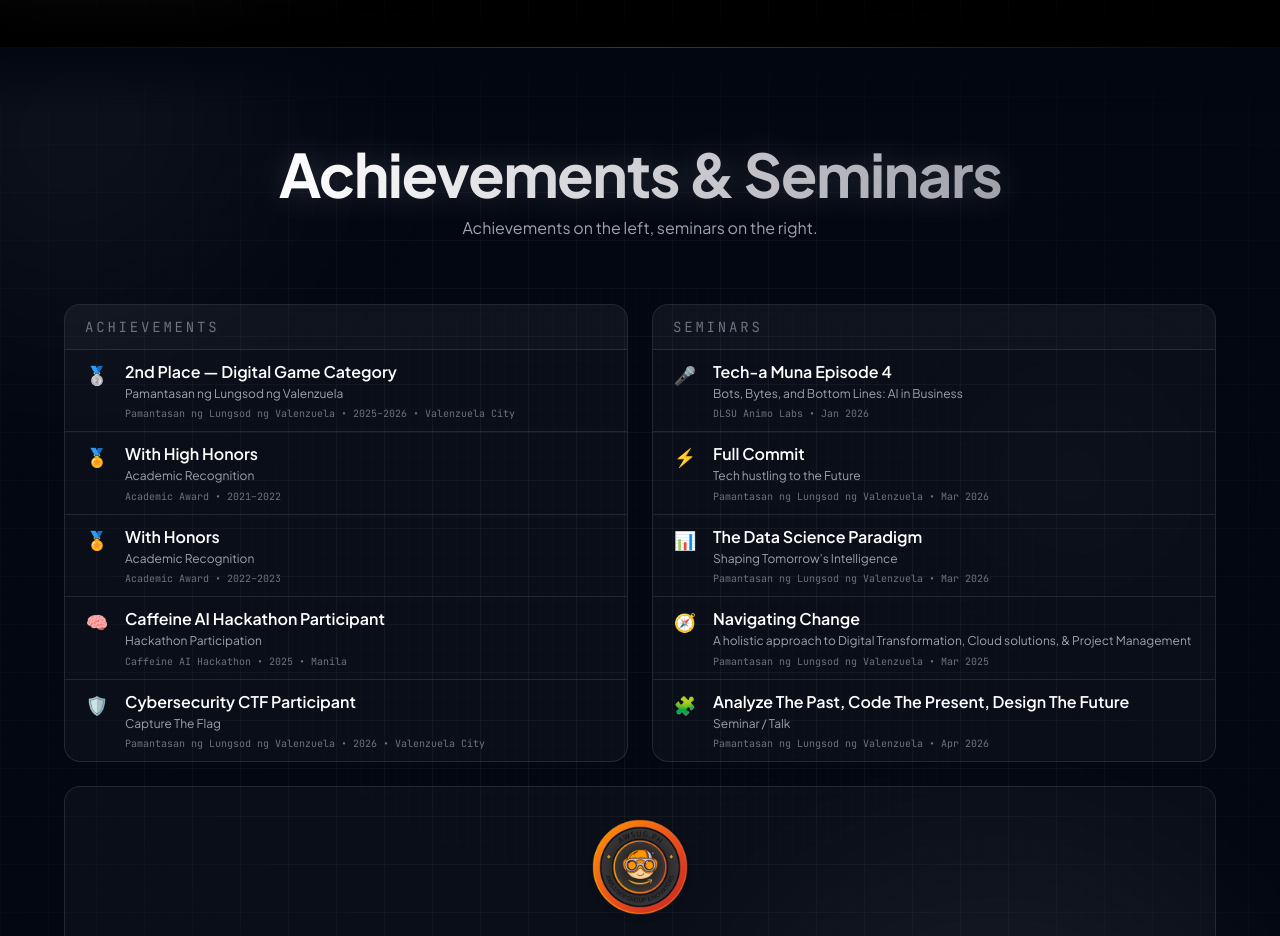
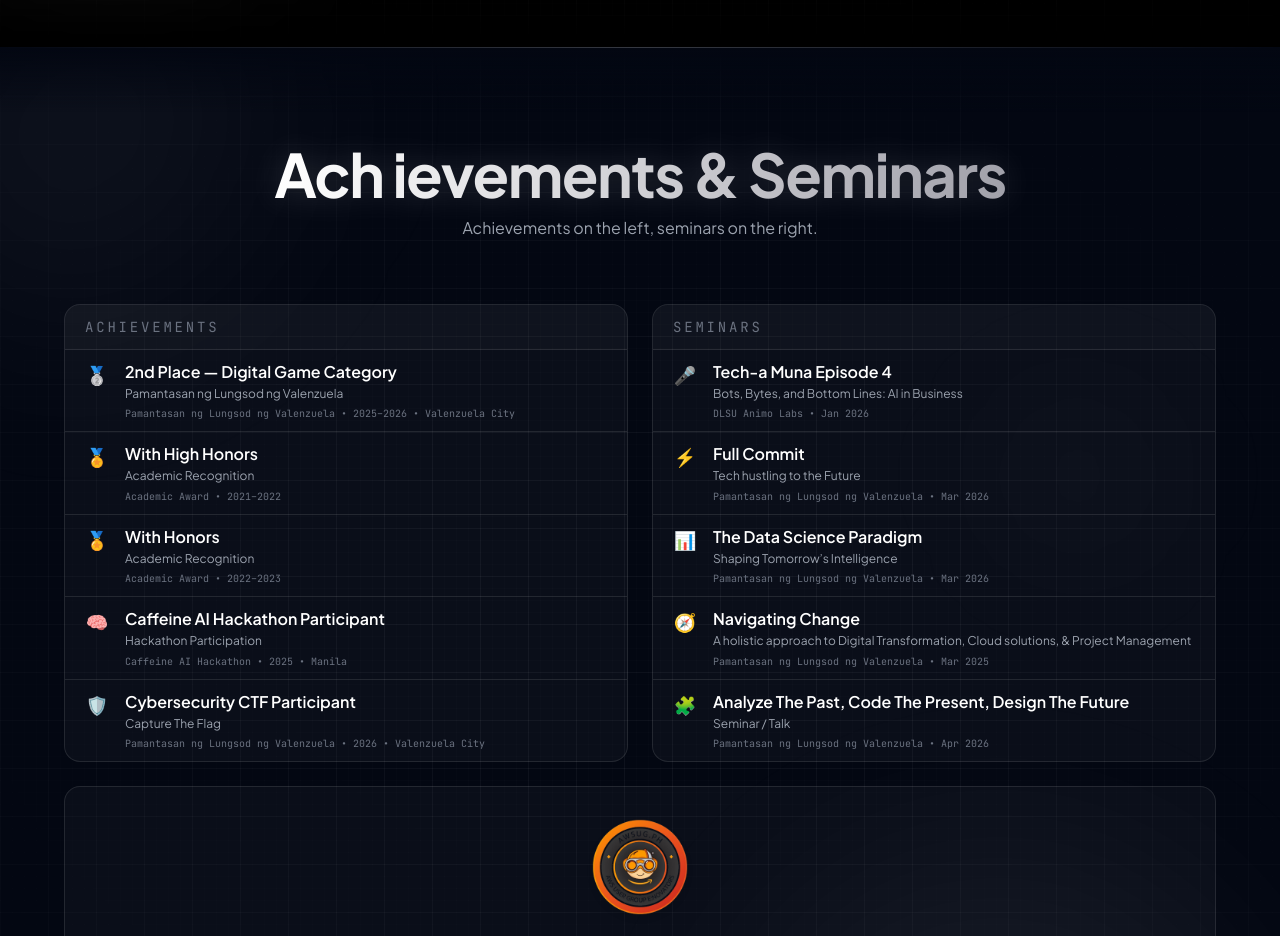
Before and after one commit to storms23/Jeff_T_Portfolio, a React (Vite) app: page / in a window 1280 px wide. Shown: the part 2020-2956 px from the top of the page. Built offline with nearby package versions, Linux system fonts and the light colour scheme; no server answers.

Commit message:
Update achievements

```diff
--- a/src/components/sections/Achievements.jsx
+++ b/src/components/sections/Achievements.jsx
@@ -47,7 +47,7 @@ const Achievements = () => {
       <div className="pointer-events-none absolute bottom-0 left-0 right-0 h-16 z-10 bg-gradient-to-t from-zinc-50 dark:from-gray-950 to-transparent" />
       <div className="max-w-7xl mx-auto px-4 sm:px-5 md:px-6 relative z-10">
         <motion.h2 {...fadeUp(0)} className={`${SECTION_HEADING} mb-3`}>
-          <span className={GRADIENT_TEXT}>Achievements &amp; Seminars</span>
+          <span className={GRADIENT_TEXT}>Ach ievements &amp; Seminars</span>
         </motion.h2>
         <motion.p
           {...fadeUp(0.05)}
```
